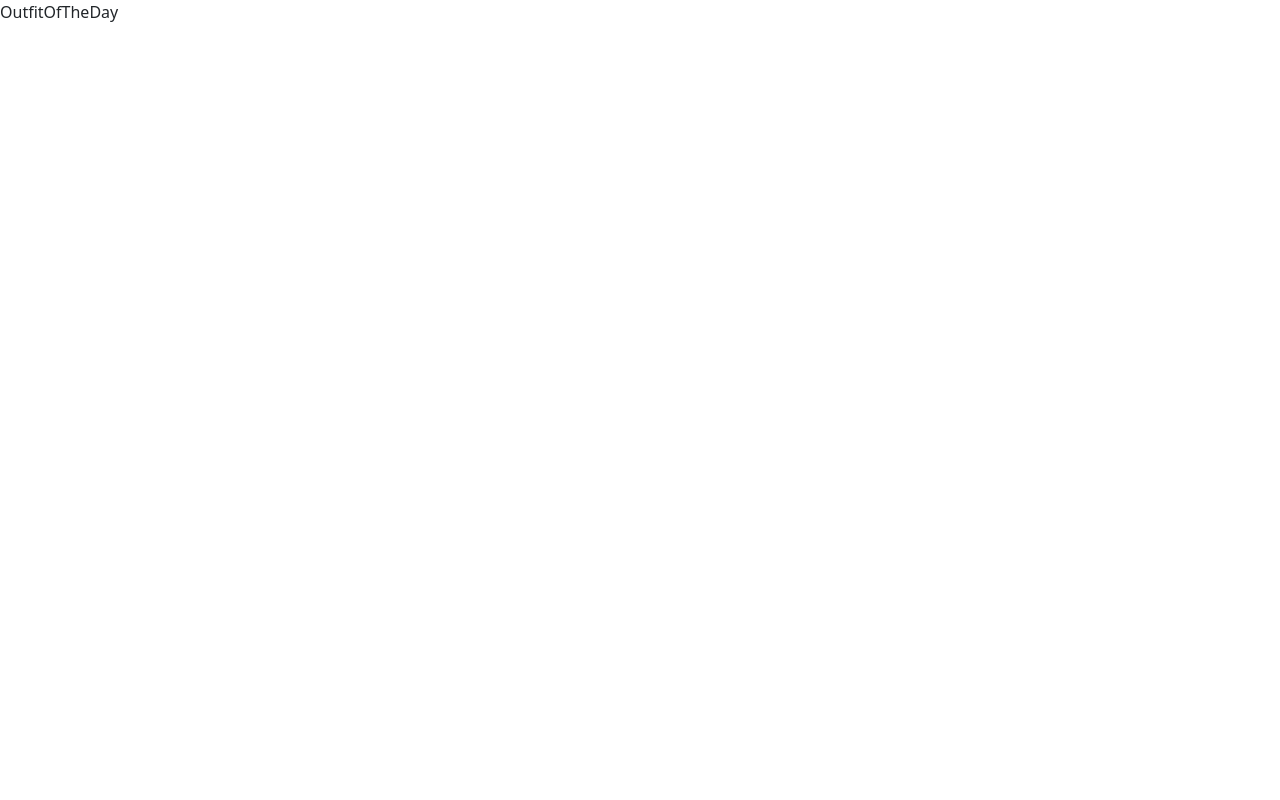
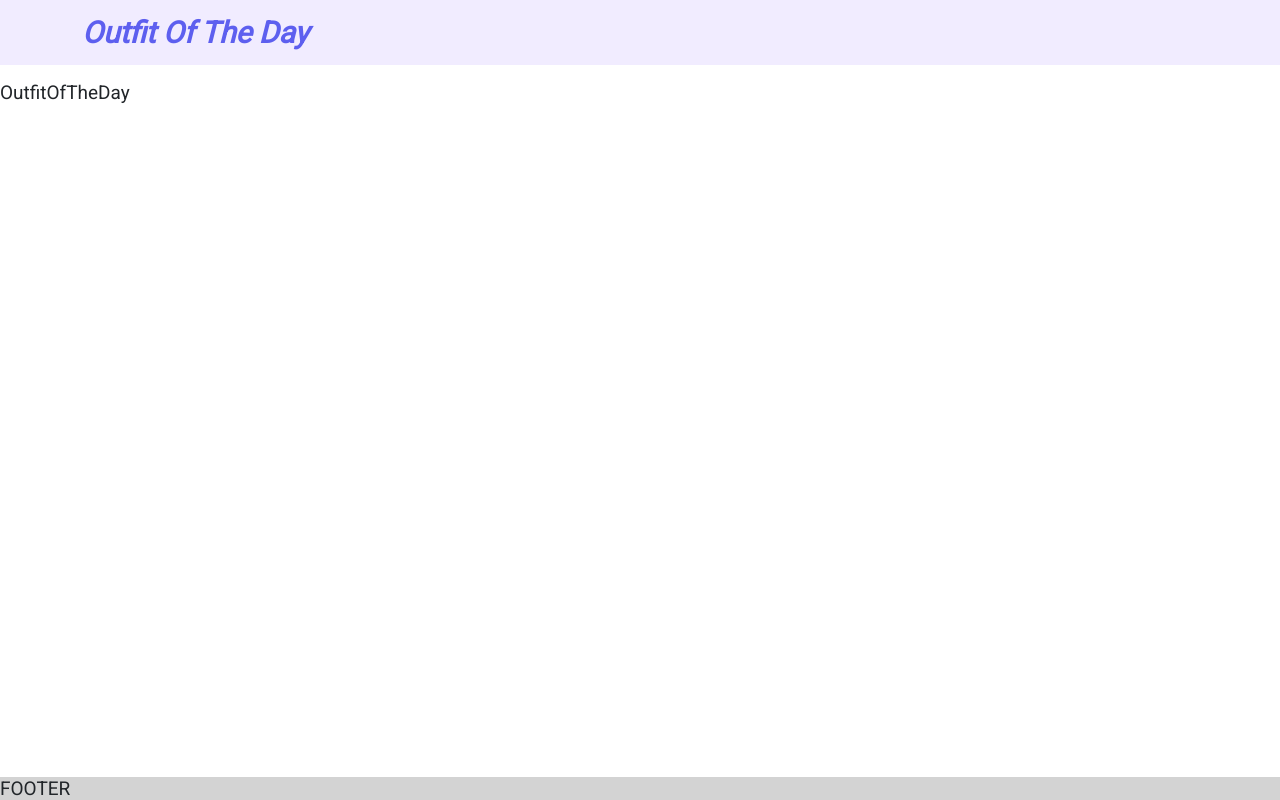
Before and after one commit to 394-w23/OutfitOfTheDay, a React (Vite) app: page / in a window 1280 px wide. Built offline with nearby package versions, Linux system fonts and the light colour scheme; no server answers; the database is empty.

Commit message:
Added header and styling

```diff
--- a/index.html
+++ b/index.html
@@ -3,6 +3,14 @@
   <head>
     <meta charset="UTF-8" />
     <link rel="icon" type="image/svg+xml" href="/favicon.svg" />
+    <link
+      href="https://fonts.googleapis.com/css2?family=Nerko+One&family=Roboto&display=swap"
+      rel="stylesheet"
+    />
+    <link
+      rel="stylesheet"
+      href="https://cdn.jsdelivr.net/gh/FortAwesome/Font-Awesome@5.15.4/css/all.min.css"
+    />
     <meta name="viewport" content="width=device-width, initial-scale=1.0" />
     <title>OutfitOfTheDay</title>
   </head>
--- a/src/App.jsx
+++ b/src/App.jsx
@@ -1,5 +1,6 @@
 import { BrowserRouter, Routes, Route, Navigate } from "react-router-dom";
 import Header from "./components/layout/Header";
+import BottomNav from "./components/navigation/BottomNav";
 import Login from "./pages/auth/Login";
 import Home from "./pages/Home";
 import { useProfile } from "./utils/userProfile";
@@ -17,6 +18,7 @@ const App = () => {
             <>
               <Header />
               <Home />
+              <BottomNav />
             </>
           }
         />
--- a/src/components/layout/Header.jsx
+++ b/src/components/layout/Header.jsx
@@ -1,7 +1,27 @@
 import React from "react";
+import { useNavigate } from "react-router-dom";
+import Container from "react-bootstrap/Container";
+import Nav from "react-bootstrap/Nav";
+import Navbar from "react-bootstrap/Navbar";
+import Row from "react-bootstrap/Row";
+import { signOut } from "../../utils/firebase";
+import { useProfile } from "../../utils/userProfile";
 
 const Header = () => {
-  return <div></div>;
+  const [user] = useProfile();
+  const navigate = useNavigate();
+
+  return (
+    <Row className="mb-3 p-0 w-100 m-0">
+      <Navbar className="p-3 navbar">
+        <Container className="navbar-container">
+          <div className="navbar-brand" onClick={() => navigate("/")}>
+            Outfit Of The Day
+          </div>
+        </Container>
+      </Navbar>
+    </Row>
+  );
 };
 
 export default Header;
--- /dev/null
+++ b/src/components/navigation/BottomNav.jsx
@@ -0,0 +1,7 @@
+import React from "react";
+
+const BottomNav = () => {
+  return <div className="bottom-container">FOOTER</div>;
+};
+
+export default BottomNav;
--- a/src/index.jsx
+++ b/src/index.jsx
@@ -7,6 +7,7 @@ import "bootstrap-icons/font/bootstrap-icons.css";
 import "./styles/login.css";
 import "./styles/header.css";
 import "./styles/home.css";
+import "./styles/bottom-nav.css";
 
 const root = ReactDOM.createRoot(document.getElementById("root"));
 
--- a/src/pages/Home.jsx
+++ b/src/pages/Home.jsx
@@ -1,7 +1,7 @@
 import React from "react";
 
 const Home = () => {
-  return <div>OutfitOfTheDay</div>;
+  return <div className="home-container">OutfitOfTheDay</div>;
 };
 
 export default Home;
--- /dev/null
+++ b/src/styles/bottom-nav.css
@@ -0,0 +1,6 @@
+.bottom-container {
+  background-color: lightgrey;
+  position: fixed;
+  bottom: 0;
+  width: 100%;
+}
--- a/src/styles/header.css
+++ b/src/styles/header.css
@@ -0,0 +1,19 @@
+.navbar {
+  background-color: #f1ecff;
+}
+
+.navbar-container {
+  align-content: center;
+}
+
+.navbar-brand {
+  color: #5d5fef;
+  font-weight: bold;
+  font-style: italic;
+  font-size: 30px;
+  cursor: pointer;
+}
+
+.navbar-brand:hover {
+  color: lightgrey;
+}
--- a/src/styles/home.css
+++ b/src/styles/home.css
@@ -0,0 +1,9 @@
+body {
+  margin: 0;
+  font: 19px / 23px Roboto, "Roboto", sans-serif;
+  -webkit-font-smoothing: antialiased;
+  -moz-osx-font-smoothing: grayscale;
+}
+
+.home-container {
+}
```
